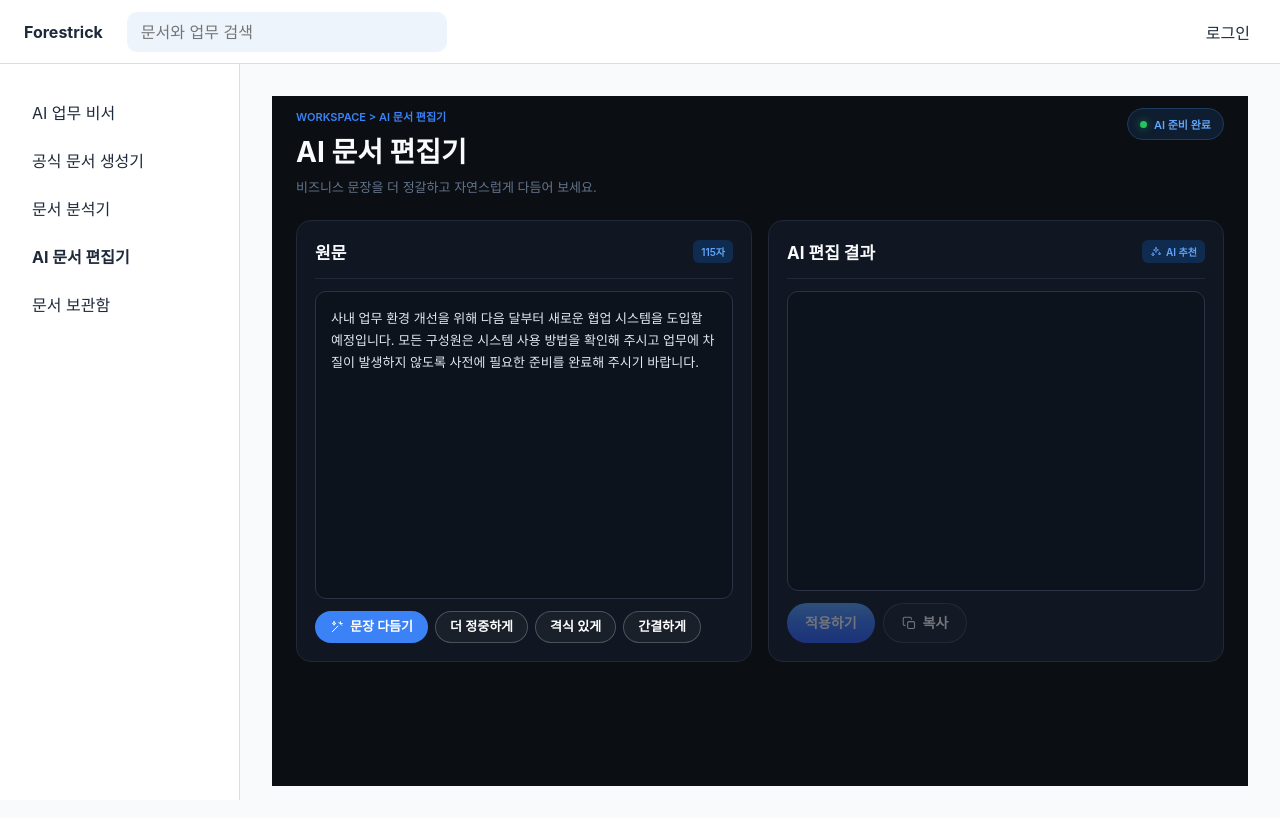
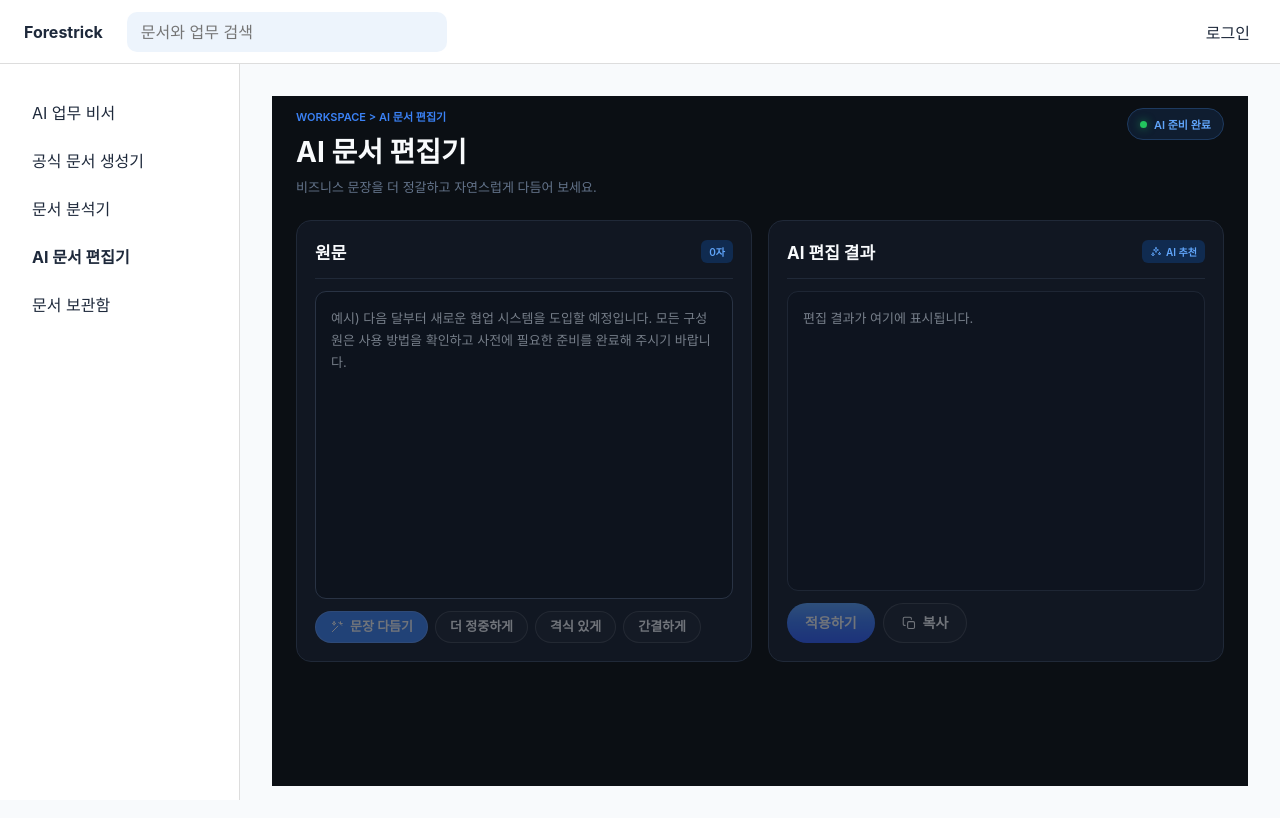
Before and after one commit to noonna-team-react-6/Forestrick, a React (Vite) app: page /editor in a window 1280 px wide. Built offline with nearby package versions, Linux system fonts and the light colour scheme; no server answers.

Commit message:
style: AI 편집 결과 placeholder 수정

```diff
--- a/src/pages/editor/DocumentEditorPage.css
+++ b/src/pages/editor/DocumentEditorPage.css
@@ -160,47 +160,32 @@
    Textarea
 ========================= */
 
-.editor-textarea-wrapper {
+.editor-card > textarea {
   flex: 1;
-
+  width: 100%;
   min-height: 300px;
-
   margin-top: 12px;
-}
-
-.editor-textarea-wrapper textarea {
-  width: 100%;
-  height: 100%;
-  min-height: 300px;
-
   padding: 15px;
-
   box-sizing: border-box;
-
   resize: none;
-
   outline: none;
-
   border: 1px solid #293344;
   border-radius: 11px;
-
   background: #0d131d;
-
   color: #e2e8f0;
-
   font-family: inherit;
   font-size: 13px;
   line-height: 1.7;
 }
 
-.editor-textarea-wrapper textarea::placeholder {
-  color: #475569;
+.editor-card > textarea::placeholder {
+  color:   #cbd5e1;
+  opacity: 0.55;
 }
 
-.editor-textarea-wrapper textarea:focus {
+.editor-card > textarea:focus {
   border-color: rgba(59, 130, 246, 0.6);
 }
-
 
 /* =========================
    AI Result
@@ -227,6 +212,11 @@
   line-height: 1.7;
 
   white-space: pre-wrap;
+}
+
+.editor-result.is-placeholder {
+  color: #cbd5e1;
+  opacity: 0.55;
 }
 
 
--- a/src/pages/editor/DocumentEditorPage.jsx
+++ b/src/pages/editor/DocumentEditorPage.jsx
@@ -17,9 +17,7 @@ function DocumentEditorPage() {
     import.meta.env.VITE_AI_PROVIDER || "gemini"
   );
 
-  const [content, setContent] = useState(
-    "사내 업무 환경 개선을 위해 다음 달부터 새로운 협업 시스템을 도입할 예정입니다. 모든 구성원은 시스템 사용 방법을 확인해 주시고 업무에 차질이 발생하지 않도록 사전에 필요한 준비를 완료해 주시기 바랍니다."
-  );
+  const [content, setContent] = useState("");
 
   const [result, setResult] = useState("");
 
@@ -119,16 +117,14 @@ ${content}
             </span>
           </div>
 
-          <div className="editor-textarea-wrapper">
           <textarea
            value={content}
            onChange={(e) => {
            setContent(e.target.value);
            setIsApplied(false);
            }}
-              placeholder="수정할 문장을 입력하세요."
+           placeholder="예시) 다음 달부터 새로운 협업 시스템을 도입할 예정입니다. 모든 구성원은 사용 방법을 확인하고 사전에 필요한 준비를 완료해 주시기 바랍니다."
            />
-          </div>
 
           <div className="editor-actions">
             {actions.map((action) => (
@@ -138,7 +134,7 @@ ${content}
                 size="sm"
                 selected={selectedAction === action}
                 onClick={() => handleAction(action)}
-                disabled={loading}
+                disabled={loading || !content.trim()}
                  >
                 {action === "문장 다듬기" && (
                   <IconWand size={14} />
@@ -160,10 +156,16 @@ ${content}
             </span>
           </div>
 
-          <div className="editor-result">
-            {loading && !result
+          <div
+            className={`editor-result ${
+            !result && !loading ? "is-placeholder" : ""
+            }`}
+           >
+           {loading
             ? "문장을 수정하고 있습니다..."
-              : result}
+            : result
+            ? result
+            : "편집 결과가 여기에 표시됩니다."}
           </div>
 
           <div className="editor-result-actions">
```
Lines whose indentation alone changed are shown as unchanged.
